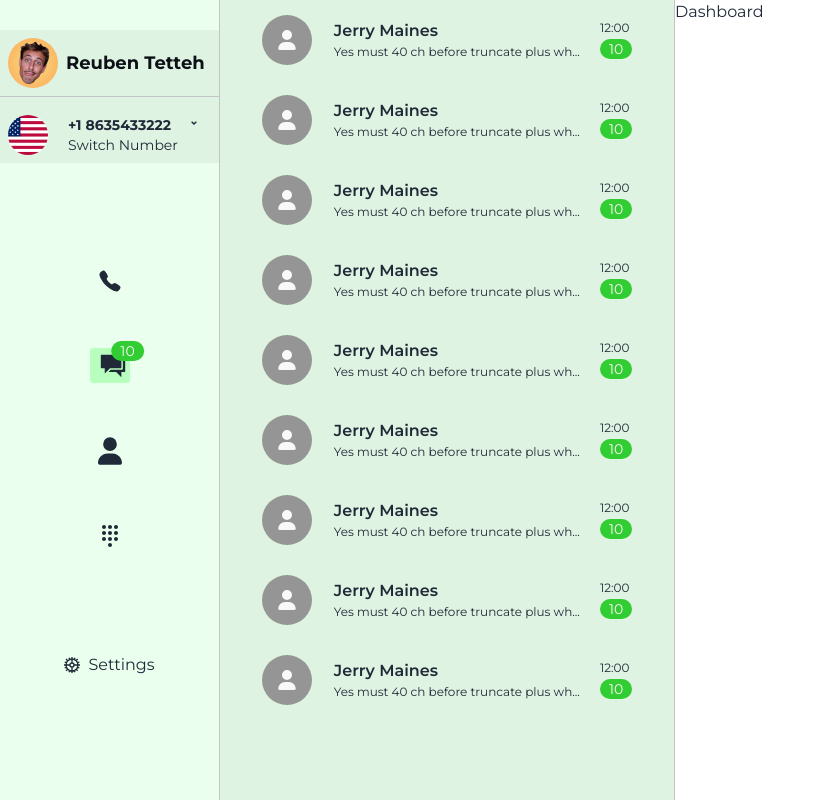
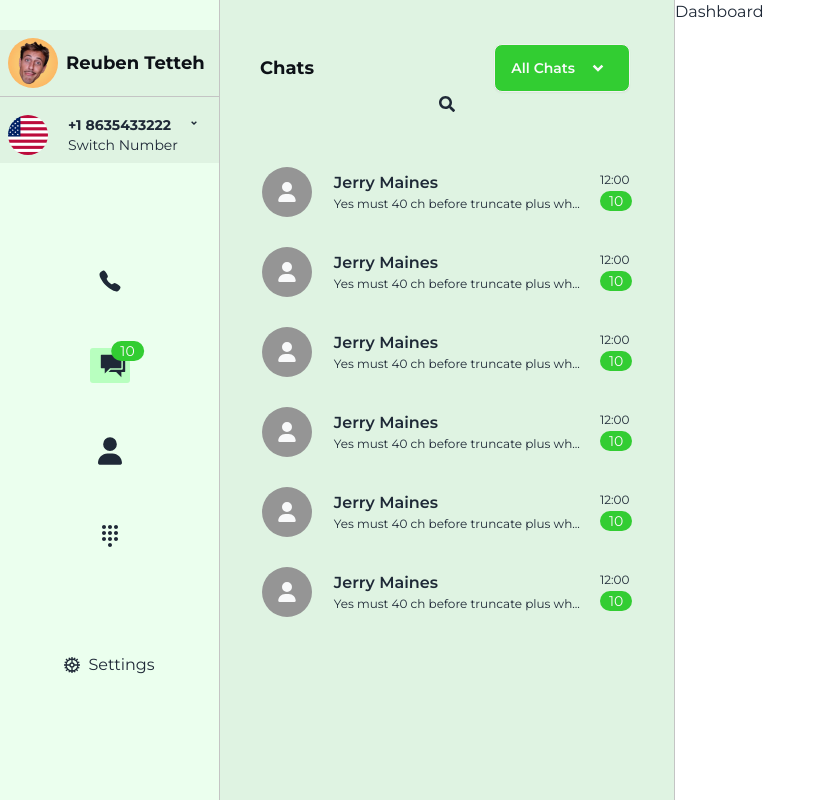
Before and after one commit to rkotchamp/coldbooth, a Next.js app: page /dashboard in a window 1280 px wide. Shown: the whole page, without its empty margins (0-825 px from the left). Built offline with nearby package versions, Linux system fonts and the light colour scheme.

Commit message:
created the user ui and chat ui

```diff
--- a/app/components/Messages/AllMesssages/AllMessageUsers.js
+++ b/app/components/Messages/AllMesssages/AllMessageUsers.js
@@ -9,9 +9,6 @@ export default function AllMessageUsers() {
       <MessageUsers />
       <MessageUsers />
       <MessageUsers />
-      <MessageUsers />
-      <MessageUsers />
-      <MessageUsers />
     </div>
   );
 }
--- a/app/dashboard/page.js
+++ b/app/dashboard/page.js
@@ -5,6 +5,9 @@ import UserProfile from "@/app/components/userProfile/UserProfile";
 import PanelOneIcons from "@/app/components/PanelOneIcons/PanelOneIcons";
 import SettingsPane from "@/app/components/SettingsPane/SettingsPane";
 import AllMessageUsers from "@/app/components/Messages/AllMesssages/AllMessageUsers";
+import { FaSearch } from "react-icons/fa";
+import { RiArrowDropDownLine } from "react-icons/ri";
+import { RiArrowDropUpLine } from "react-icons/ri";
 
 export default function Dashboard() {
   return (
@@ -22,6 +25,37 @@ export default function Dashboard() {
 
       {/* Second Panel */}
       <section className="h-[var(--panel-heights)] w-[var(--second-panel-width)] border-r-[1px] border-[var(--gray-light-border-color)] bg-[var(--chat-panel-green-bg-color)]">
+        <div className="flex flex-col items-center justify-center p-10">
+          <div className="flex w-full items-center justify-between">
+            <h1 className="panelHeading-text">Chats</h1>
+            <div className="dropdown dropdown-end">
+              <div
+                tabIndex={0}
+                role="button"
+                className="btn m-1 bg-[--cta-green-color] text-[--gray-white-color] hover:bg-[--cta-green-color]"
+              >
+                All Chats
+                <RiArrowDropDownLine className="text-[30px]" />
+                {/* <RiArrowDropUpLine className="text-[30px]" /> */}
+              </div>
+              <ul
+                tabIndex={0}
+                className="menu dropdown-content z-[1] w-52 rounded-box bg-base-100 p-2 shadow"
+              >
+                <li>
+                  <a>Whatsapp</a>
+                </li>
+                <li>
+                  <a>Telegram</a>
+                </li>
+              </ul>
+            </div>
+          </div>
+          <div>
+            <FaSearch />
+          </div>
+        </div>
+
         <AllMessageUsers />
       </section>
 
```
